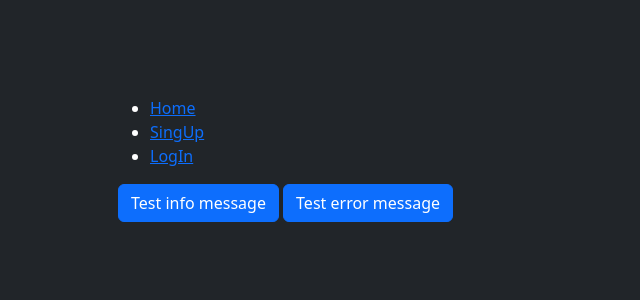
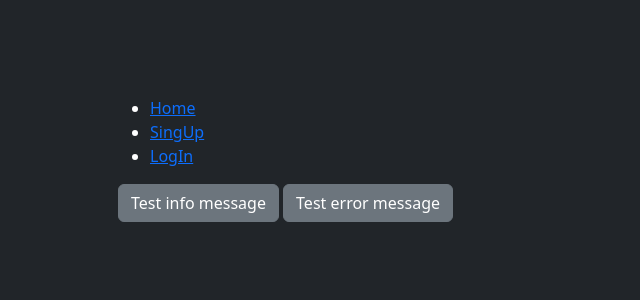
Before and after one commit to CheshireCat26/my_blog, a Django app: page /blog/test_panel/ in a window 1280 px wide. Shown: the top 300 px of the page, without its empty margins (0-640 px from the left). Run offline with Django 4.2, Linux system fonts and the light colour scheme; some libraries are stand-ins or nearby versions.

Commit message:
change class to secondary

```diff
--- a/my_blog/blog/templates/blog/test_panel.html
+++ b/my_blog/blog/templates/blog/test_panel.html
@@ -3,7 +3,7 @@
 {% block content %}
     <form method="POST">
         {% csrf_token %}
-        <input type="submit" name="info_message" value="Test info message" class="btn btn-primary">
-        <input type="submit" name="error_message" value="Test error message" class="btn btn-primary">
+        <input type="submit" name="info_message" value="Test info message" class="btn btn-secondary">
+        <input type="submit" name="error_message" value="Test error message" class="btn btn-secondary">
     </form>
 {% endblock %}
```
